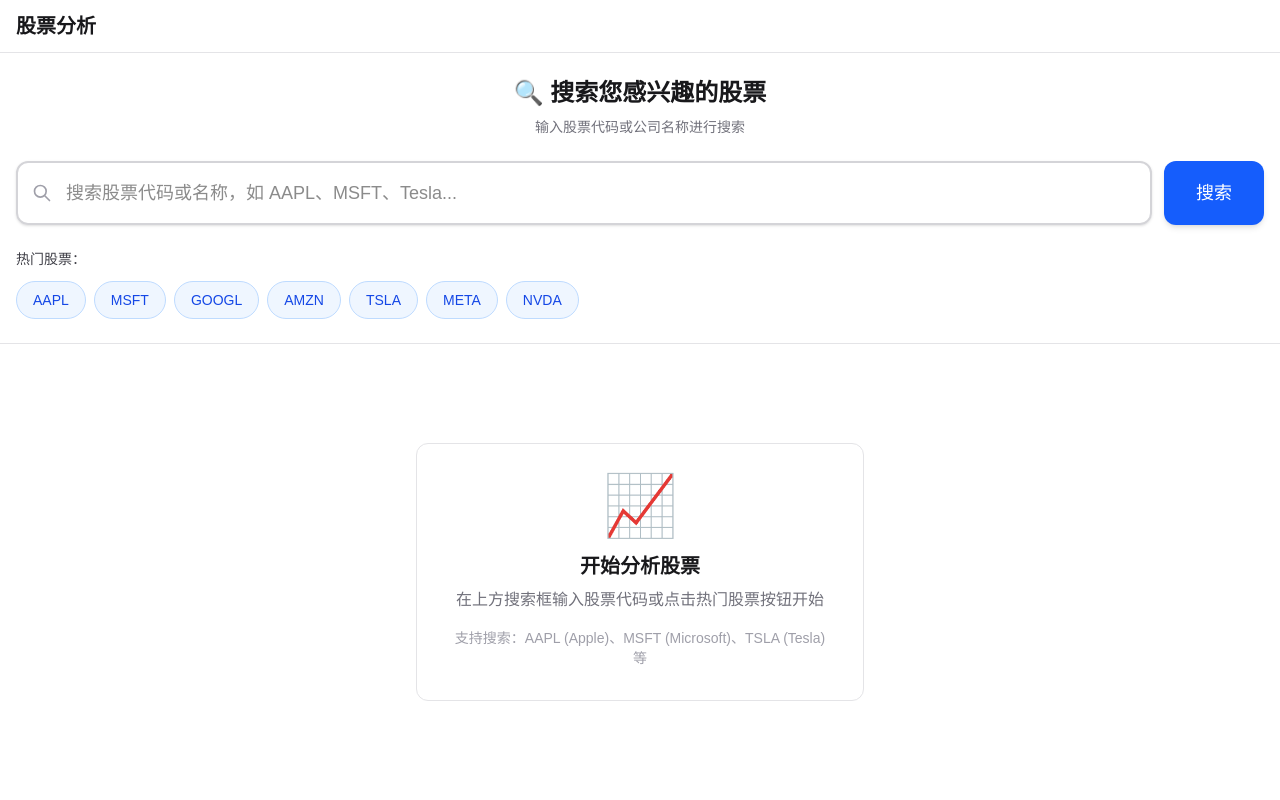
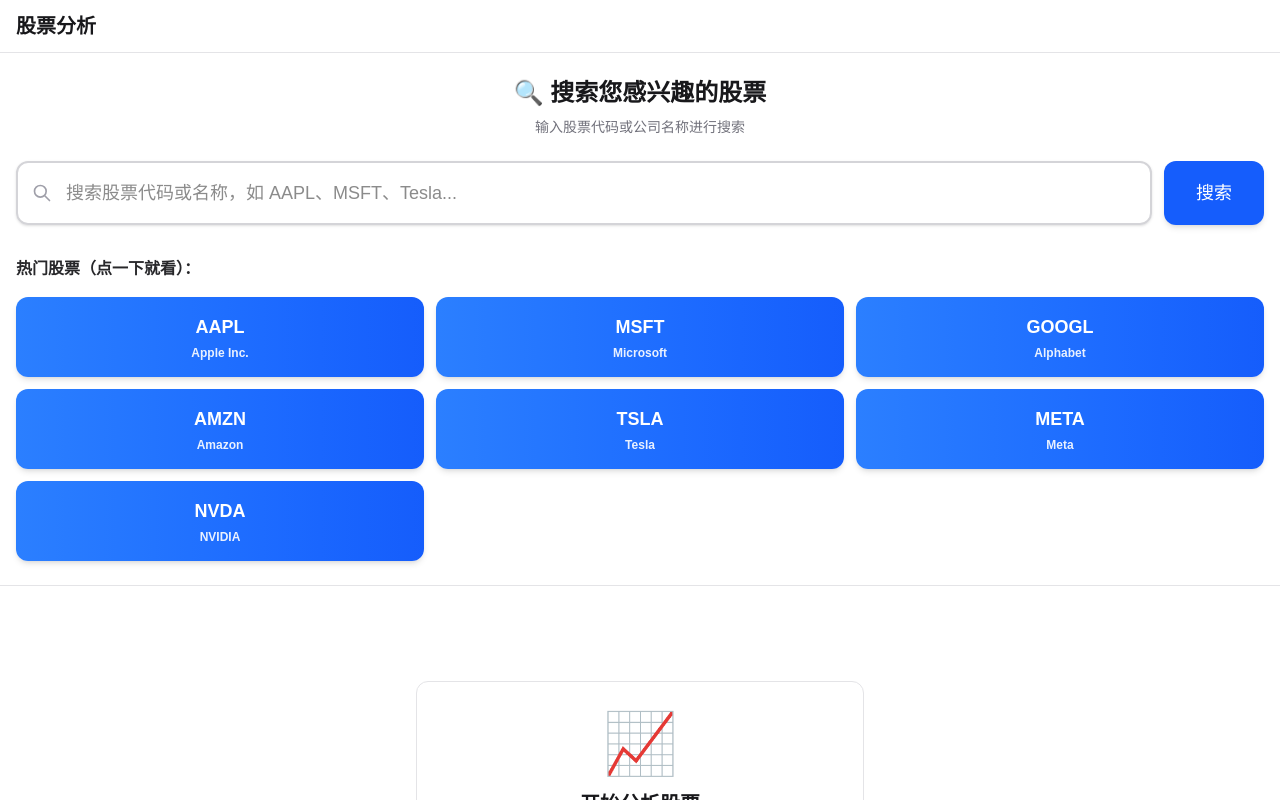
Before and after one commit to wwxiaoming/Mming, a Next.js app: page / in a window 1280 px wide. Shown: the top 800 px of the page. Built offline with nearby package versions, Linux system fonts and the light colour scheme.

Commit message:
feat: 股票分析网站
Co-authored-by: traeagent <traeagent@users.noreply.github.com>

```diff
--- a/src/app/page.tsx
+++ b/src/app/page.tsx
@@ -39,16 +39,17 @@
           <SearchBar onSelect={handleSelect} />
 
           {/* 热门股票快捷选择 */}
-          <div className="mt-6">
-            <p className="text-sm font-medium text-zinc-700 mb-3">热门股票：</p>
-            <div className="flex flex-wrap gap-2">
+          <div className="mt-8">
+            <p className="text-base font-bold text-zinc-800 mb-4">热门股票（点一下就看）：</p>
+            <div className="grid grid-cols-2 md:grid-cols-3 gap-3">
               {POPULAR_STOCKS.map((stock) => (
                 <button
                   key={stock.symbol}
                   onClick={() => handleSelect(stock.symbol, stock.name)}
-                  className="px-4 py-2 bg-blue-50 text-blue-700 rounded-full text-sm font-medium hover:bg-blue-100 transition-colors border border-blue-200"
+                  className="px-4 py-4 bg-gradient-to-r from-blue-500 to-blue-600 text-white rounded-xl font-semibold text-lg hover:from-blue-600 hover:to-blue-700 active:scale-95 transition-all shadow-md"
                 >
-                  {stock.symbol}
+                  <div>{stock.symbol}</div>
+                  <div className="text-xs opacity-90 mt-1">{stock.name}</div>
                 </button>
               ))}
             </div>
```
